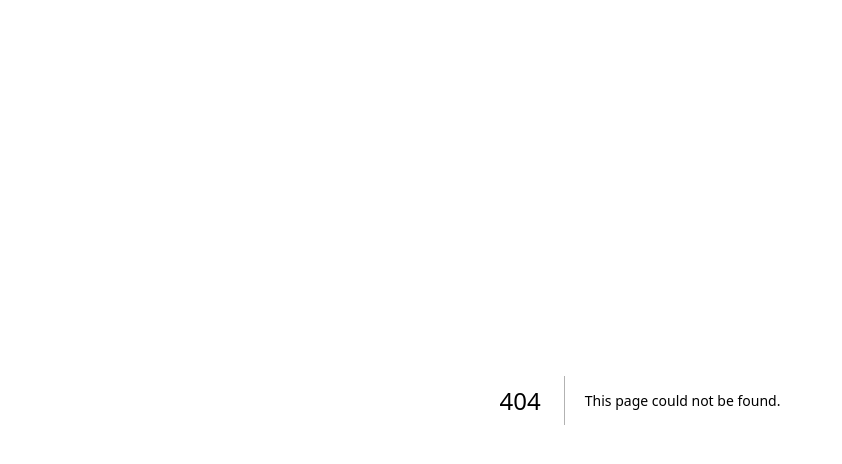
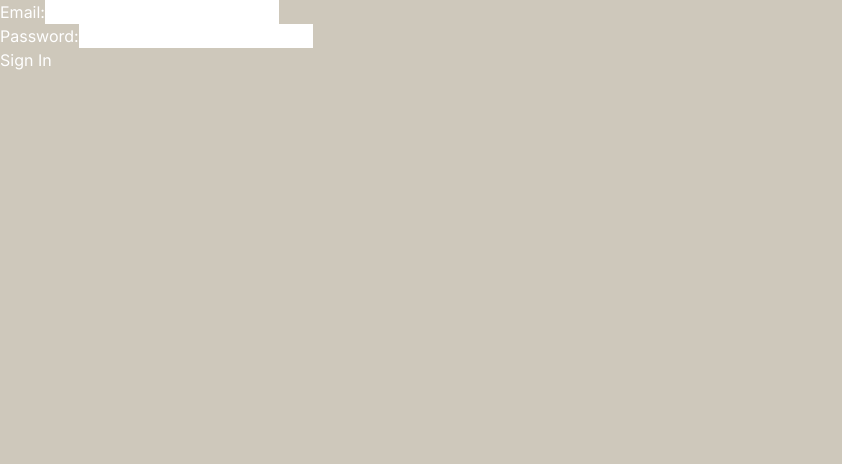
Before and after one commit to FrancisJTR7/low-scale-dashboard, a Next.js app: page /signin in a window 1280 px wide. Before the commit this address had no page. Shown: the top 464 px of the page, without its empty margins (0-842 px from the left). Built offline with nearby package versions, Linux system fonts and the light colour scheme.

Commit message:
nextauth incorporated

```diff
--- a/package.json
+++ b/package.json
@@ -24,6 +24,7 @@
     "highcharts-react-official": "^3.2.1",
     "lucide-react": "^0.394.0",
     "next": "14.2.3",
+    "next-auth": "^4.24.7",
     "react": "^18.3.1",
     "react-chartjs-2": "^5.2.0",
     "react-day-picker": "^8.10.1",
--- /dev/null
+++ b/src/app/api/auth/[...nextauth]/route.js
@@ -0,0 +1,59 @@
+import NextAuth from 'next-auth';
+import CredentialsProvider from 'next-auth/providers/credentials';
+
+const users = [
+  {
+    id: 1,
+    name: 'Sample User',
+    email: 'user@example.com',
+    password: 'password123',
+  },
+];
+
+export const authOptions = {
+  providers: [
+    CredentialsProvider({
+      name: 'Credentials',
+      credentials: {
+        email: { label: 'Email', type: 'text' },
+        password: { label: 'Password', type: 'password' },
+      },
+      async authorize(credentials) {
+        const user = users.find(
+          (user) =>
+            user.email === credentials.email &&
+            user.password === credentials.password
+        );
+        return user || null;
+      },
+    }),
+  ],
+  callbacks: {
+    async session({ session, token }) {
+      session.user = token.user;
+      return session;
+    },
+    async jwt({ token, user }) {
+      if (user) {
+        token.user = user;
+      }
+      return token;
+    },
+    async redirect({ url, baseUrl }) {
+      // Use the baseUrl for redirect to avoid invalid URL issues
+      if (url.startsWith('/')) return `${baseUrl}${url}`;
+      return baseUrl;
+    },
+  },
+  pages: {
+    signIn: '/signin',
+    signOut: '/',
+    error: '/signin',
+    verifyRequest: '/',
+    newUser: null,
+  },
+};
+
+const handler = NextAuth(authOptions);
+
+export { handler as GET, handler as POST };
--- a/src/app/components/snapshot/daterange/daterange.jsx
+++ b/src/app/components/snapshot/daterange/daterange.jsx
@@ -28,7 +28,7 @@ export function DatePickerWithRange({ className }) {
               id='date'
               variant={'outline'}
               className={cn(
-                'w-[260px] max-md:w-[240px] justify-start text-left font-normal bg-white rounded-xl text-black border-white hover:bg-gray-300 hover:text-black ',
+                'w-[260px] max-md:w-[240px]  justify-start text-left font-normal bg-white rounded-xl text-black border-white hover:bg-gray-300 hover:text-black ',
                 !date && 'text-muted-foreground'
               )}
             >
--- a/src/app/components/topbar/topbar.jsx
+++ b/src/app/components/topbar/topbar.jsx
@@ -14,7 +14,8 @@ const Topbar = () => {
   };
 
   return (
-    <div className='hidden max-xl:flex justify-around  items-center mt-4'>
+    <div>
+      <div className='hidden max-xl:flex justify-between  items-center mt-4'>
         <RiMenu4Fill onMouseDown={handleClick} size={32} color='black' />
         {/* Sidebar component */}
         {showElement && (
@@ -22,7 +23,11 @@ const Topbar = () => {
             <div className='fixed top-0 left-0 z-10'>
               <Sidebar />
               <div className='absolute top-[.35rem] right-6 z-[11]'>
-              <RiCloseLine onMouseDown={handleClick} size={36} color='black' />
+                <RiCloseLine
+                  onMouseDown={handleClick}
+                  size={36}
+                  color='black'
+                />
               </div>
             </div>
             <div className='w-full h-full fixed top-0 left-0 bg-black z-[9] opacity-35'></div>
@@ -34,9 +39,10 @@ const Topbar = () => {
           alt='orca'
           width='140'
           height='60'
-        className=' absolute  top-3'
+          className=' absolute top-3 left-0 right-0 mx-auto'
         />
         <div>francis</div>
+      </div>
     </div>
   );
 };
--- a/src/app/layout.js
+++ b/src/app/layout.js
@@ -1,17 +1,17 @@
+'use client';
+
 import { Inter } from 'next/font/google';
+import { SessionProvider } from 'next-auth/react';
 import './components/globals.css';
 
 const inter = Inter({ subsets: ['latin'] });
 
-export const metadata = {
-  title: 'Create Next App',
-  description: 'Generated by create next app',
-};
-
 export default function RootLayout({ children }) {
   return (
     <html lang='en'>
-      <body className={inter.className}>{children}</body>
+      <body className={inter.className}>
+        <SessionProvider>{children}</SessionProvider>
+      </body>
     </html>
   );
 }
--- /dev/null
+++ b/src/app/signin/page.jsx
@@ -0,0 +1,50 @@
+'use client';
+
+import { signIn } from 'next-auth/react';
+import { useState } from 'react';
+
+export default function SignIn() {
+  const [email, setEmail] = useState('');
+  const [password, setPassword] = useState('');
+
+  const handleSubmit = async (e) => {
+    e.preventDefault();
+    const result = await signIn('credentials', {
+      redirect: false,
+      email,
+      password,
+    });
+
+    if (result.ok) {
+      window.location.href = '/snapshot';
+    } else {
+      // handle error
+    }
+  };
+
+  return (
+    <form onSubmit={handleSubmit}>
+      <label>
+        Email:
+        <input
+          type='email'
+          value={email}
+          onChange={(e) => setEmail(e.target.value)}
+          className='text-black'
+        />
+      </label>
+      <br />
+      <label>
+        Password:
+        <input
+          type='password'
+          value={password}
+          onChange={(e) => setPassword(e.target.value)}
+          className='text-black'
+        />
+      </label>
+      <br />
+      <button type='submit'>Sign In</button>
+    </form>
+  );
+}
--- a/src/app/snapshot/page.jsx
+++ b/src/app/snapshot/page.jsx
@@ -1,3 +1,6 @@
+'use client';
+
+import { useSession } from 'next-auth/react';
 import AcquisitionMetricsChart from '../components/snapshot/acquisitionmetrics/acquisitionmetrics';
 import MyResponsiveLine from '../components/snapshot/acquisitionmetrics/nivoacquisitionmectrics';
 import DailyRevenue from '../components/snapshot/dailyrevenue/dailyrevenue';
@@ -8,8 +11,27 @@ import LineChart from '../components/snapshot/acquisitionmetrics/chartjsacquisit
 import { Chart } from 'chart.js';
 import { DatePickerWithRange } from '../components/snapshot/daterange/daterange';
 import ProjectedRevenue from '../components/snapshot/projectedrevenue/projectedrevenue';
+import { useEffect } from 'react';
+import { useRouter } from 'next/navigation';
 
-const Snapshot = () => {
+export default function Snapshot() {
+  const { data: session, status } = useSession();
+  const router = useRouter();
+
+  useEffect(() => {
+    if (status === 'unauthenticated') {
+      router.push('/signin');
+    }
+  }, [status, router]);
+
+  if (status === 'loading') {
+    return <div>Loading...</div>;
+  }
+
+  if (!session) {
+    return null;
+  }
+
   return (
     <div className='flex flex-col gap-[20px] pt-[30px] h-full w-full pr-4 max-xl:px-4'>
       <div className='flex mb-[-10px] justify-between items-center w-full max-sm:flex-col max-sm:gap-y-3 max-sm:mb-[2px]'>
@@ -33,6 +55,4 @@ const Snapshot = () => {
       </div> */}
     </div>
   );
-};
-
-export default Snapshot;
+}
```
Also changed, not shown: 1 other file (tests, documents, lock files or other folders). Lines whose indentation alone changed are shown as unchanged.
